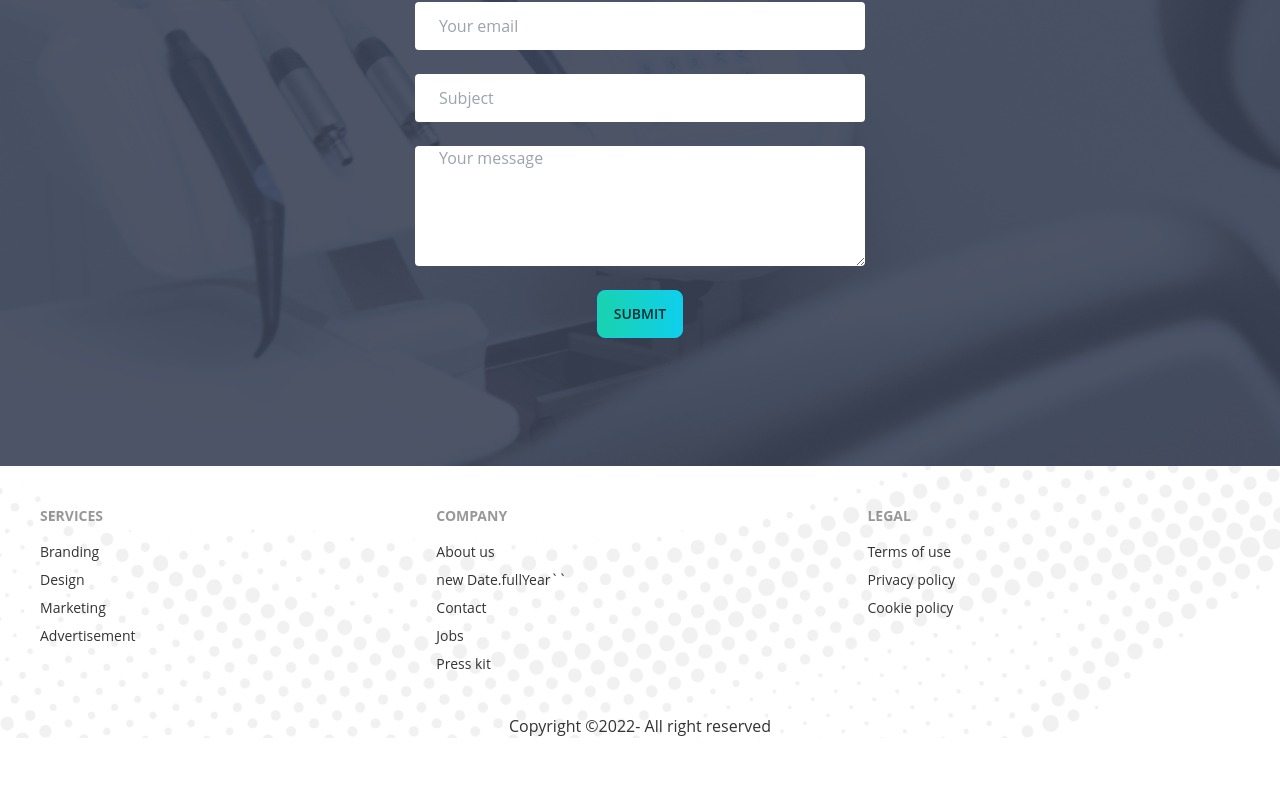
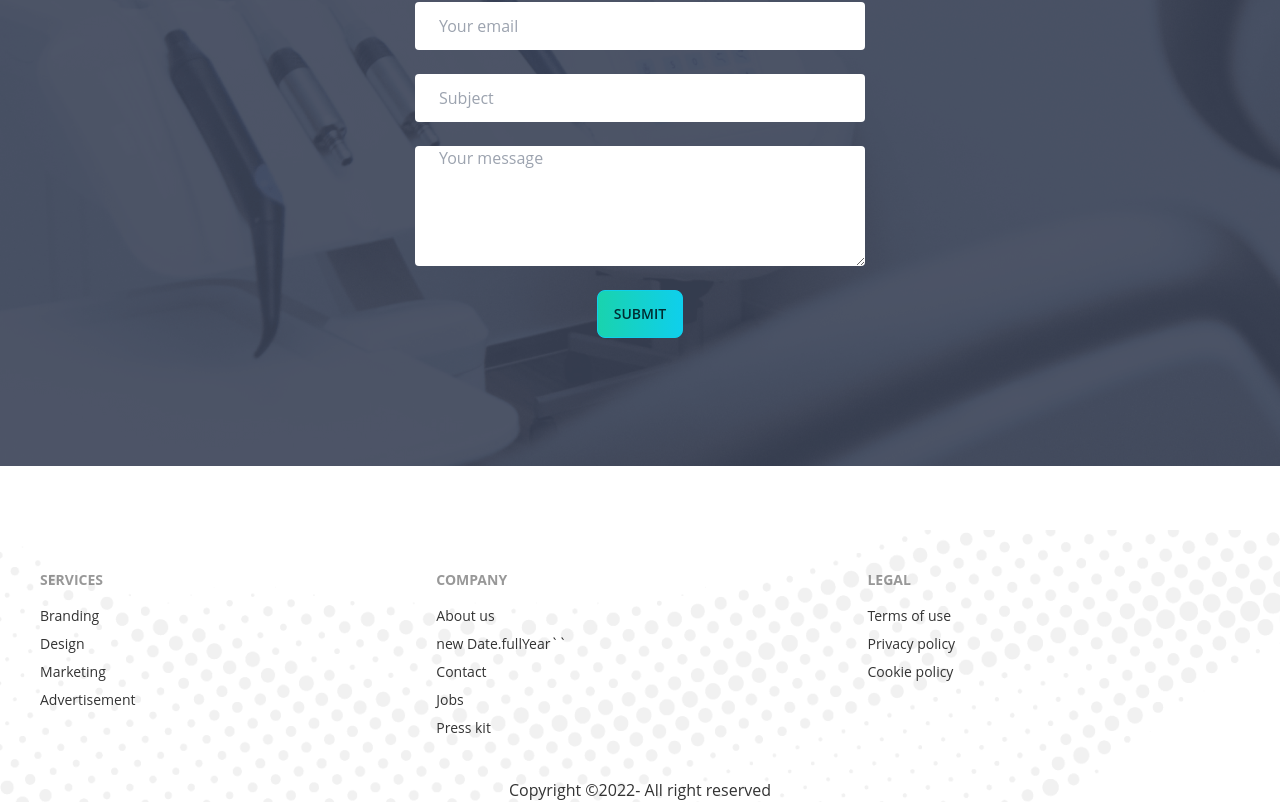
Before and after one commit to samiulbasirfahim/Doctros-portal-client, a React (Create React App) app: page / in a window 1280 px wide. Shown: the part 3891-4693 px from the top of the page. Before the commit the page ends 4629 px from the top, so only its background shows below. Built offline with nearby package versions, Linux system fonts and the light colour scheme.

Commit message:
home page done

```diff
--- a/src/Pages/Home/Footer.js
+++ b/src/Pages/Home/Footer.js
@@ -3,7 +3,7 @@ import bg from "../../assets/images/footer.png"
 
 const Footer = () => {
 	return (
-		<section style={{ background: `url(${bg})`, backgroundPosition:'center' }}>
+		<section style={{ background: `url(${bg})`, backgroundPosition:'center', marginTop:'64px' }}>
 			<footer class="footer p-10 container mx-auto">
 				<div>
 					<span class="footer-title">Services</span>
```
